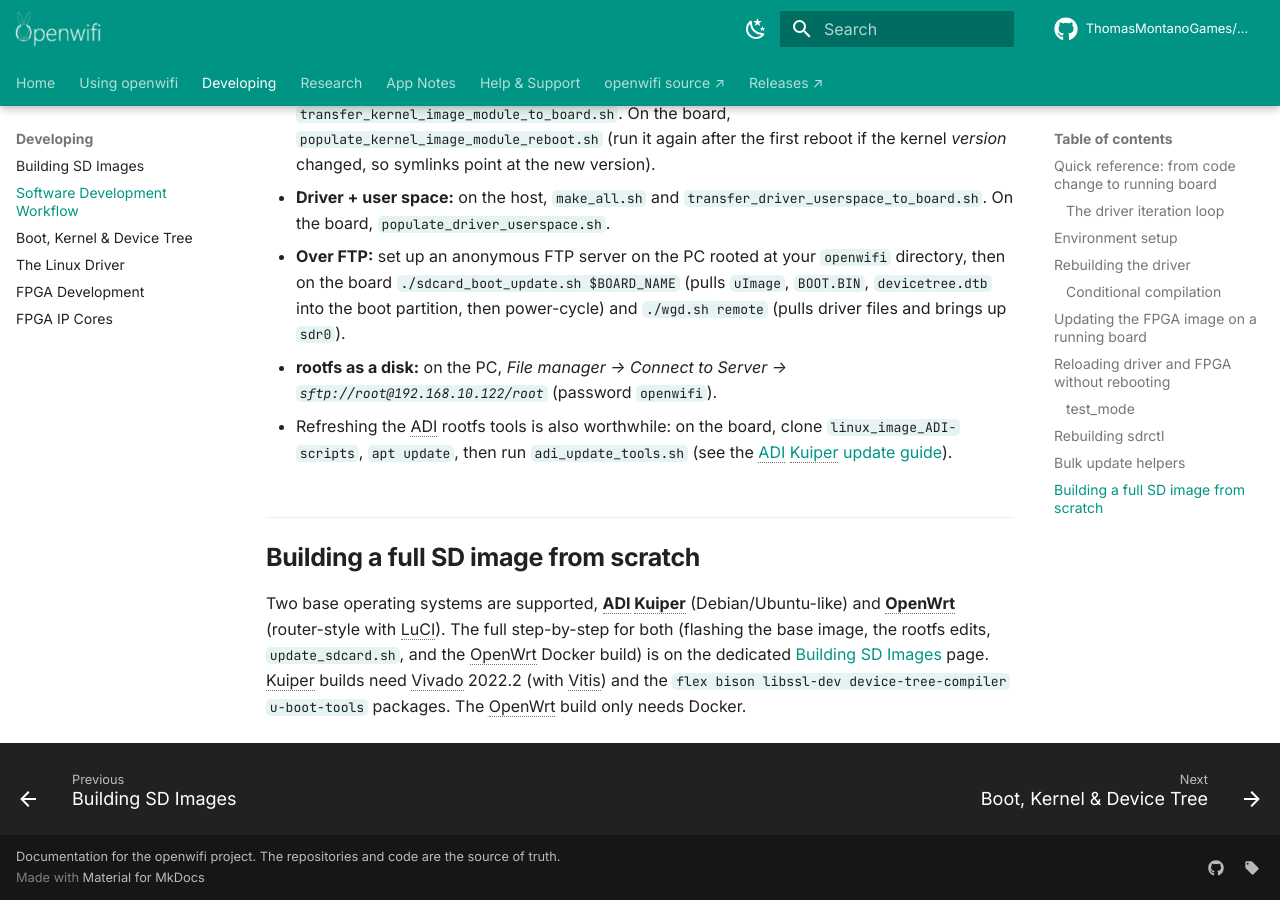
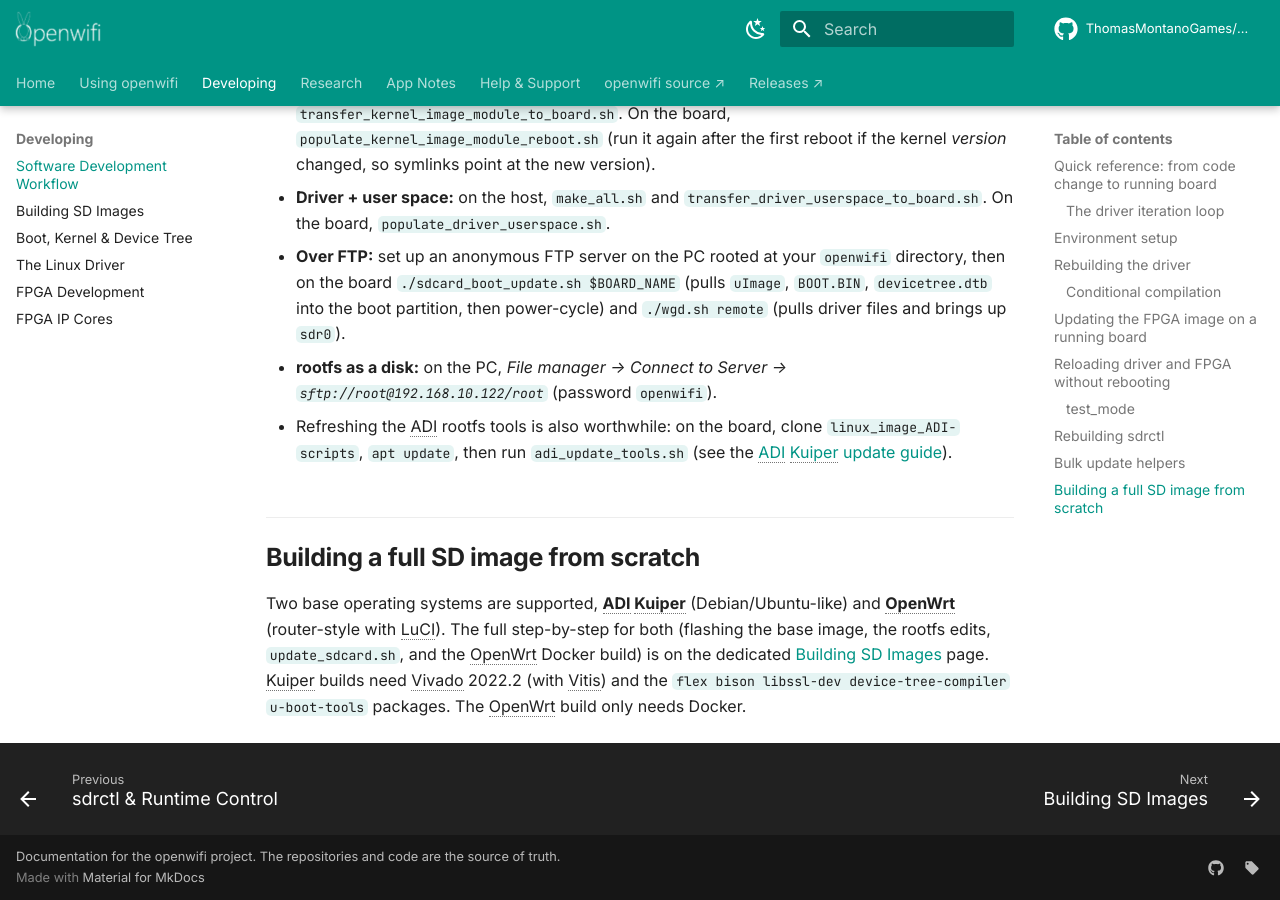
Before and after one commit to ThomasMontanoGames/OpenWifi-Wiki, an MkDocs documentation site: the page built from docs/Software-Development-Workflow.md, in a window 1280 px wide and 900 px high, scrolled down 5603 px. Built offline with MkDocs 1.6.1 and Material for MkDocs 9.7.7, drawn with Linux system fonts in a browser that asks for light colours; comment, search, counter and statistics services are not loaded; some of the changed lines change nothing that is shown.

Commit message:
page reorder

```diff
--- a/mkdocs.yml
+++ b/mkdocs.yml
@@ -136,8 +136,8 @@
       - Wi-Fi 4 & Wi-Fi 6 Features: Wi-Fi-4-and-Wi-Fi-6.md
       - sdrctl & Runtime Control: sdrctl-and-Runtime-Control.md
   - Developing:
+      - Software Development Workflow: Software-Development-Workflow.md
       - Building SD Images: Building-SD-Images.md
-      - Software Development Workflow: Software-Development-Workflow.md
       - Boot, Kernel & Device Tree: Boot-Kernel-Device-Tree.md
       - The Linux Driver: Driver-Architecture.md
       - FPGA Development: FPGA-Development.md
```
